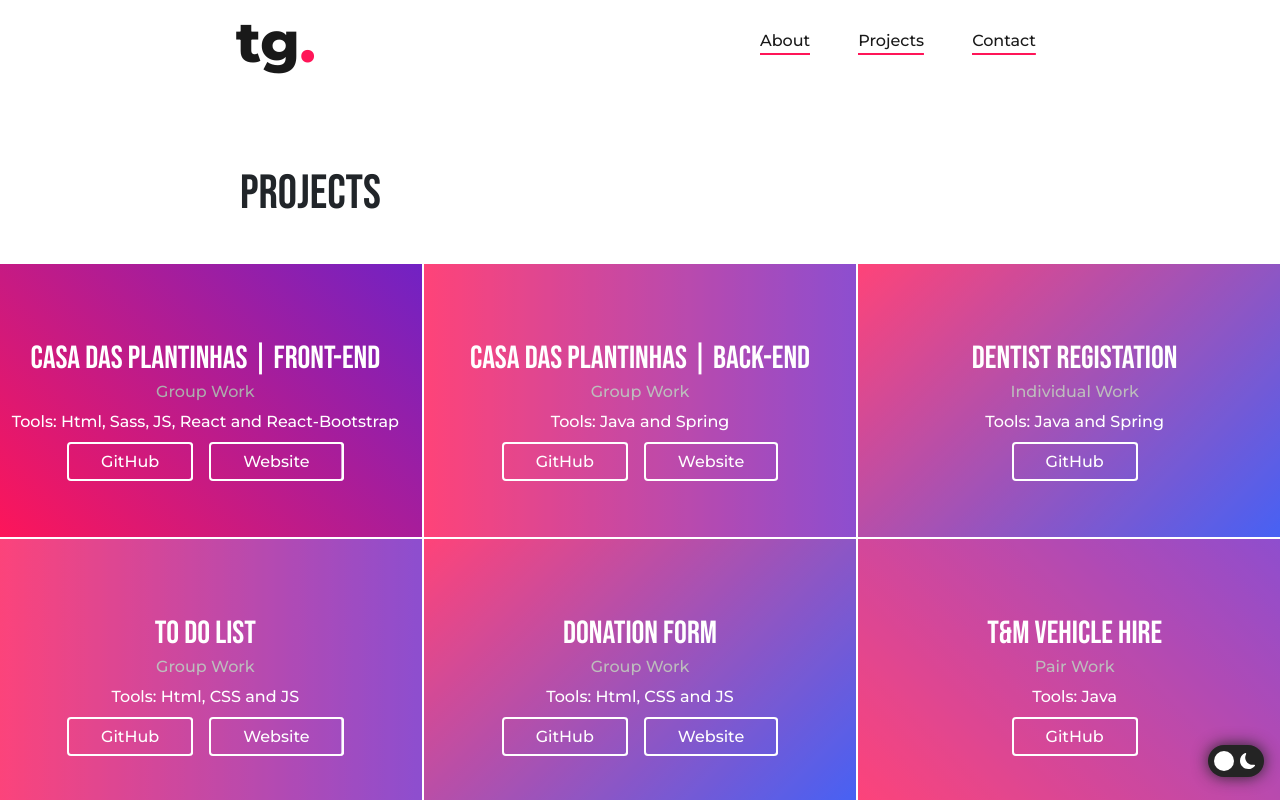
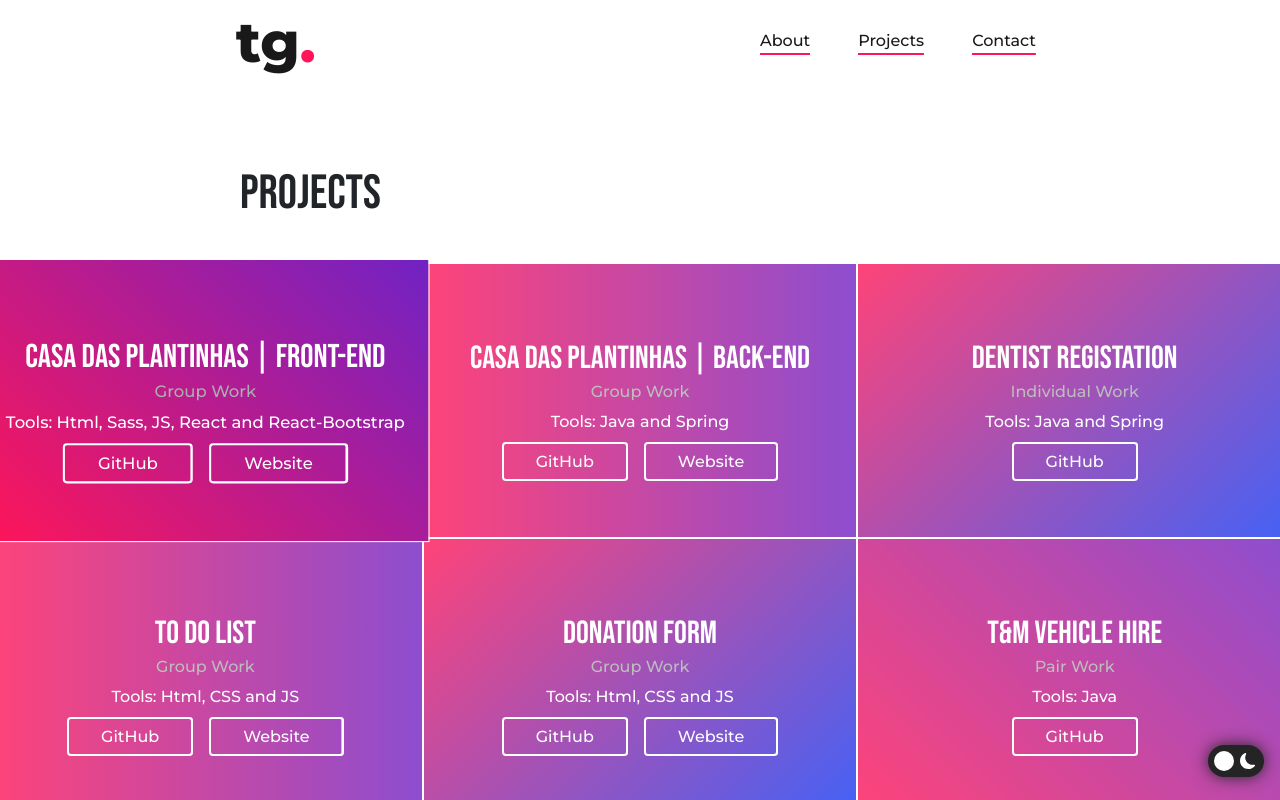
Before and after one commit to thaysgama/portfolio, a React (Create React App) app: page / in a window 1280 px wide. In both pictures the pointer is over the element 205 px from the left and 2570 px from the top of the page. Shown: the part 2170-2970 px from the top of the page. Built offline with nearby package versions, Linux system fonts and the light colour scheme.

Commit message:
volta o scale do card

```diff
--- a/src/components/ProjectCard/style.scss
+++ b/src/components/ProjectCard/style.scss
@@ -17,7 +17,7 @@
     border: 1px solid $white;
     &:hover{
         opacity: 1;
-        // transform: scale(1.03);
+        transform: scale(1.03);
         z-index: 2;
     }
 }
```
